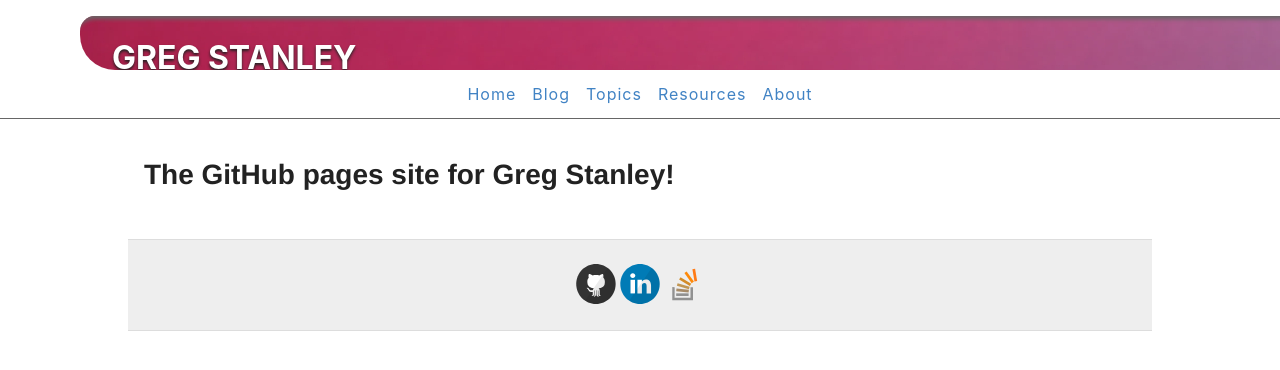
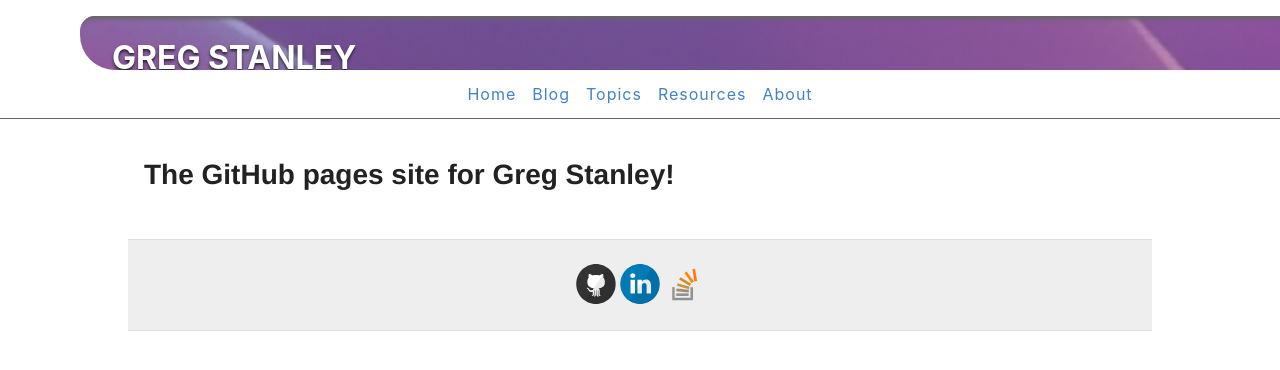
Before and after one commit to gregstanley/gregstanley.github.io, a Jekyll site: the page built from index.md, in a window 1280 px wide. Shown: the top 370 px of the page. Built offline with Jekyll 4.4.1, drawn with Linux system fonts in a browser that asks for light colours.

Commit message:
New bg image

```diff
--- a/_layouts/default.html
+++ b/_layouts/default.html
@@ -10,7 +10,7 @@
   <body>
     <div class="header-wrapper">
       <header>
-        <div class="header" style="--header-background-image: url('{{ site.baseurl }}/assets/pics/Grad-4266x300-Red-Turq.png')">
+        <div class="header" style="--header-background-image: url('{{ site.baseurl }}/assets/pics/WaveGrad-4266x300-1.png')">
           <span class="logo">{{ site.name }}</span>
         </div>
         <nav>
```
Also changed, not shown: assets/pics/Grad-4266x300-Orange-Green.png (deleted), assets/pics/Grad-4266x300-Red-Turq.png (deleted), assets/pics/WaveGrad-4266x300-1.png (added), assets/pics/readytogo.png (deleted).
